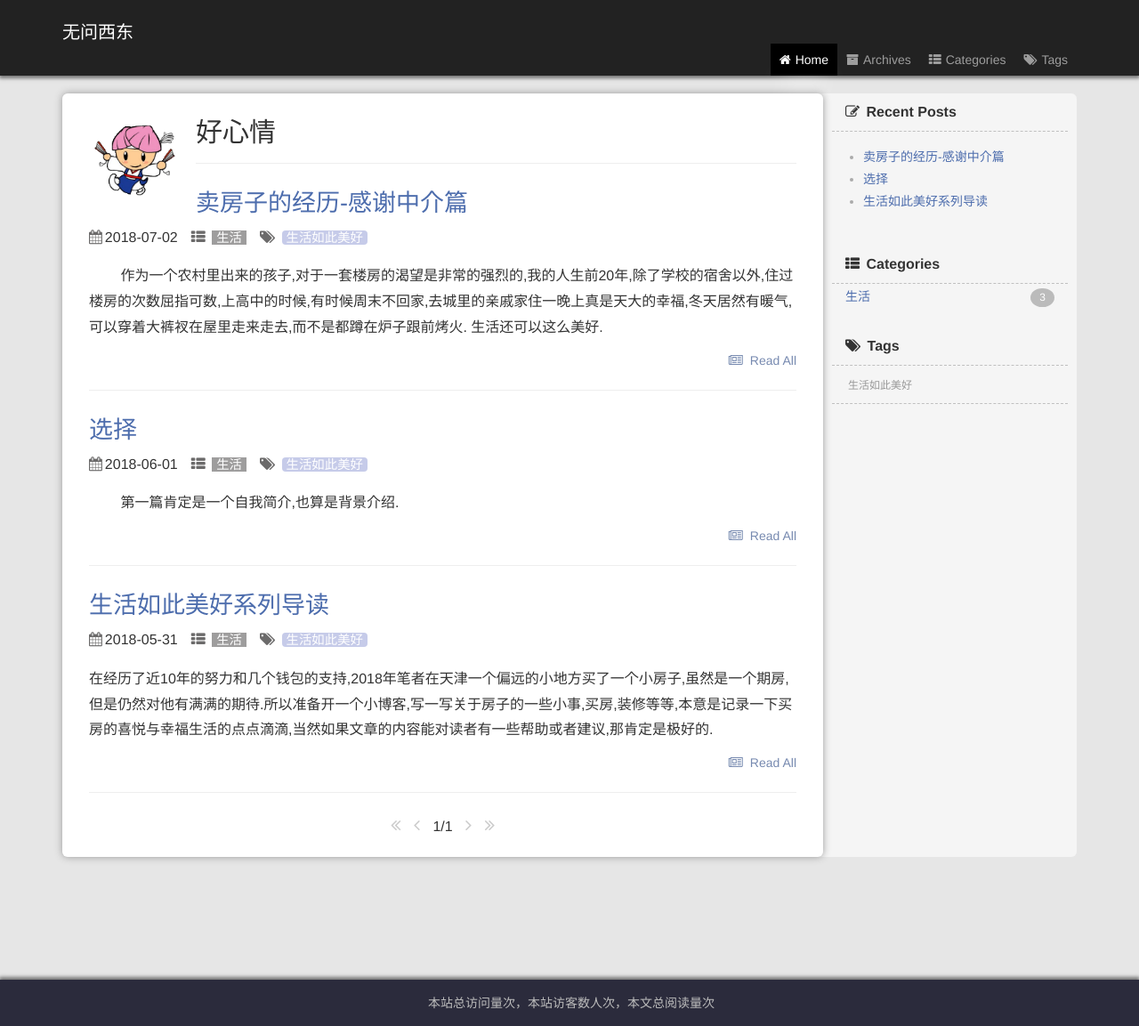
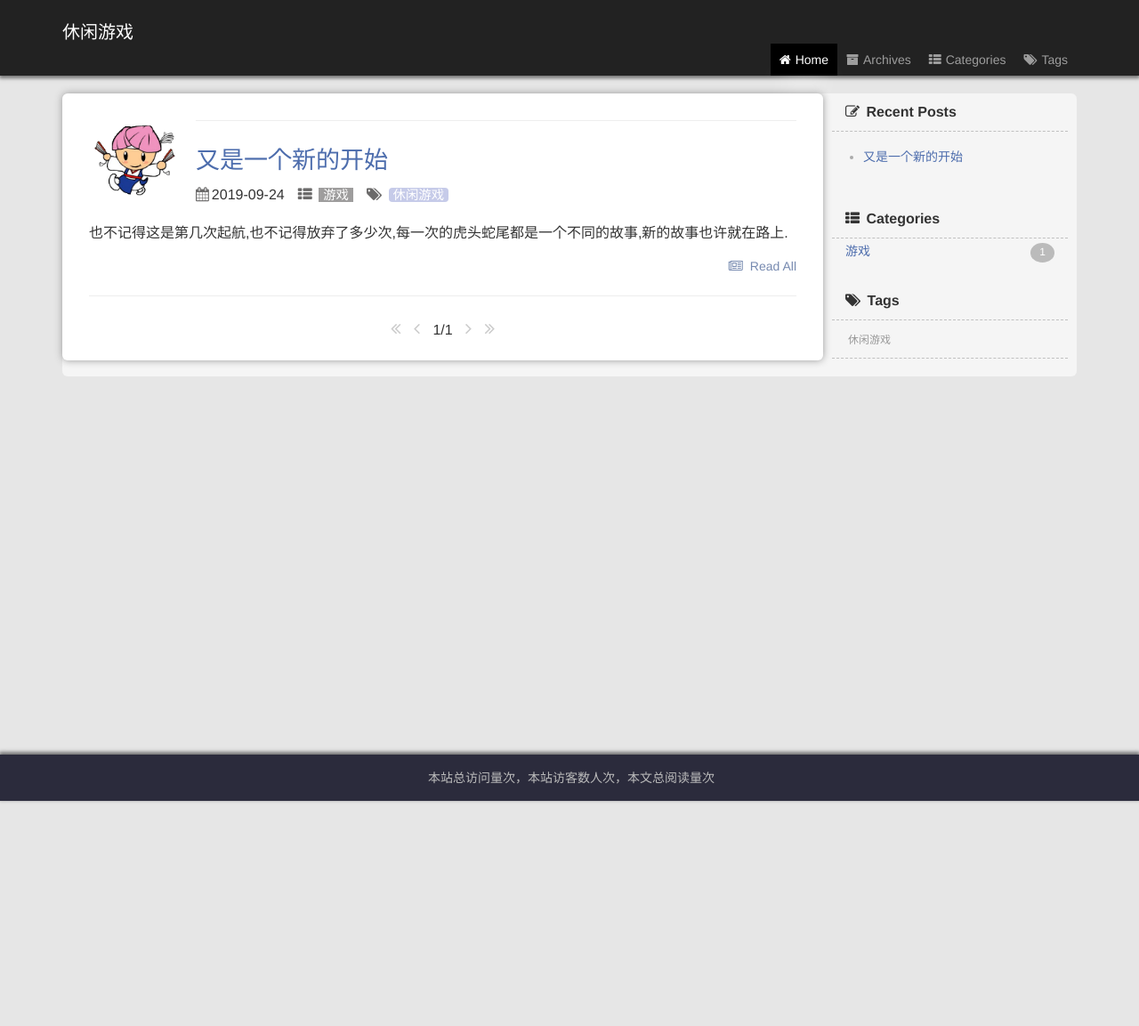
Before and after one commit to wuming0108/wuming0108.github.io, a Jekyll site: the page built from index.html, in a window 1280 px wide. Shown: the whole page at 89% size. Built offline with Jekyll 4.4.1, drawn with Linux system fonts in a browser that asks for light colours; the list of posts is cut into pages by our own code; comment, search, counter and statistics services are not loaded; a style sheet for code colours, icons or effects is not loaded; after the commit the page ends 900 px from its top, so only the background shows below that.

Commit message:
新的开始

```diff
--- a/_config.yml
+++ b/_config.yml
@@ -6,7 +6,7 @@
 # 'jekyll serve'. If you change this file, please restart the server process.
 
 # Site settings
-title: 无问西东
+title: 休闲游戏
 brief-intro: ""
 #baseurl: "" # the subpath of your site, e.g. /blog
 #url: "https://wuming0108.github.io" # the base hostname & protocol for your site
--- a/_posts/2018-05-30-my-first-blog.md
+++ /dev/null
@@ -1,11 +0,0 @@
----
-layout: post
-title:  "生活如此美好系列导读"
-date:   2018-05-31 20:14:54
-categories: 生活
-tags: 生活如此美好
----
-
-* content
-{:toc}
-在经历了近10年的努力和几个钱包的支持,2018年笔者在天津一个偏远的小地方买了一个小房子,虽然是一个期房,但是仍然对他有满满的期待.所以准备开一个小博客,写一写关于房子的一些小事,买房,装修等等,本意是记录一下买房的喜悦与幸福生活的点点滴滴,当然如果文章的内容能对读者有一些帮助或者建议,那肯定是极好的.
--- a/_posts/2018-06-01-choose.md
+++ /dev/null
@@ -1,23 +0,0 @@
----
-layout: post
-title:  "选择"
-date:   2018-06-01
-categories: 生活
-tags: 生活如此美好
----
-
-* content
-{:toc}
-&nbsp;&nbsp;&nbsp;&nbsp;&nbsp;&nbsp;&nbsp;&nbsp;第一篇肯定是一个自我简介,也算是背景介绍.
-<br/>
-
-
-
-
-&nbsp;&nbsp;&nbsp;&nbsp;&nbsp;&nbsp;&nbsp;&nbsp;笔者的身份是籍贯山东的北漂天津人,出生于山东一个五线城市的农村里,勉强混了一个大学学历,因为这操蛋的户籍制度,加上我大山东庞大的高考团队,高考成绩还算不错的我,第一学历只能混个大专,从事IT行业.
-<br/>
-&nbsp;&nbsp;&nbsp;&nbsp;&nbsp;&nbsp;&nbsp;&nbsp;2008年毕业后,经过三年的不懈努力,终于还清了家里欠了多年的债务,由于秉承了谁家工资高,去谁家打工的原则,从北京跳到了深圳,又从深圳跳到了北京,2012年才开始正式的在北京交社保,IT整个行业的薪资还是可以的,让我在14年有了买房子的想法,手里握着不多的钱,当时也能看看望京一些小区的大一居或者小两居,由于社保不满5年,学历不能办工作居住证,从14年开始,我从望京看到了北苑,从北苑看到了天通苑,从然后就是石景山,门头沟,最后终于在16年底,全国房价大爆发,加上对北京户口的无望,让我转向了天津.2017年找了一个不靠谱的中介给办理天津人才引进,直到2018年4月份我才开始正式的成为了一名天津人,也就开始了自己买房子的征途.
-<br/>
-&nbsp;&nbsp;&nbsp;&nbsp;&nbsp;&nbsp;&nbsp;&nbsp;每个人心中,都会有一个地域鄙视链,天津人也不例外,老天津卫心中的自己永远属于鄙视链的最顶端,而我这种复杂身份的人,肯定是要属于低好几级的鄙视链中,况且(下面划重点) ,天津市区经过几轮的大涨以后,仍然是属于容不下我肉体的高度,恰逢京津冀一体化的展开,雄安新区的成立,在研究了N久的城市与区域定位后,我准备把我的灵魂与肉体放在一个叫滨海新区的地方,这是一个神奇的区域,有许多的关键词可以查询: 天津812爆炸  中国曼哈顿  最大鬼城响螺湾 万亿GDP GDP挤水(宾每新区) 很多的资料都可以从渤海论坛和高楼迷里面看到,如果你想对这个区域的过往了解,你可以把这俩论坛当作一个小说,一直往前翻,会发现很多很有意思的事情. 还有比较接地气的贴吧:滨海新区吧与塘沽吧.
-<br/>
-&nbsp;&nbsp;&nbsp;&nbsp;&nbsp;&nbsp;&nbsp;&nbsp;
--- a/_posts/2018-06-14-sellhouse.md
+++ /dev/null
@@ -1,23 +0,0 @@
----
-layout: post
-title:  "卖房子的经历-感谢中介篇"
-date:   2018-7-2
-categories: 生活
-tags: 生活如此美好
----
-
-* content
-{:toc}
-&nbsp;&nbsp;&nbsp;&nbsp;&nbsp;&nbsp;&nbsp;&nbsp;作为一个农村里出来的孩子,对于一套楼房的渴望是非常的强烈的,我的人生前20年,除了学校的宿舍以外,住过楼房的次数屈指可数,上高中的时候,有时候周末不回家,去城里的亲戚家住一晚上真是天大的幸福,冬天居然有暖气,可以穿着大裤衩在屋里走来走去,而不是都蹲在炉子跟前烤火. 生活还可以这么美好.
-<br/>
-
-
-
-
-&nbsp;&nbsp;&nbsp;&nbsp;&nbsp;&nbsp;&nbsp;&nbsp;大学毕业第四年,由于亲戚家的哥在外面出了点状况,欠了好多钱,准备把房子卖了,然后我就没经大脑的决定,一定要买下来,那是承载了我对楼房梦想的小区,于是我借了姐家姑家姨家同学那12万加上我攒的几千块钱,付了个首付,总价24万,是个顶楼.买完房子的前第一年,心里特别的踏实,虽然在北漂南飘,基本上没住过,但是也经常在睡梦中被乐醒.
-<br/>
-&nbsp;&nbsp;&nbsp;&nbsp;&nbsp;&nbsp;&nbsp;&nbsp;2016年由于对北京房子没有什么盼望的价值了,目光转向天津后,我们举家做出一个决定把这个房子卖掉,去天津买房子,2016年底在58上挂价格30万送全套家具, 但是经常有中介还价26万,然后每次就是把中介一顿骂,这样的情况一致持续到了2017年6月份,因为小区内同一楼层同一户型卖了35万,于是我大胆的做出了一个决定,我把价格标到37万,这一决定遭到了全家人的反对,半年了30万没卖出去,突然提价到37万,你到底想不想卖,于是我排除众议,决定价格就是37万.
-<br/>
-&nbsp;&nbsp;&nbsp;&nbsp;&nbsp;&nbsp;&nbsp;&nbsp; 之后有中介来问我,哥,咱这房子卖37万,我如果卖到39万,能不能多出的两万一人一半,我说没问题,然后他的客户并没有相中房子,我再次提高卖价,经过了中介一个月的不懈努力,我的房价已经提到了48万,直到9月底,一个个人买家打电话说想买房子 问问最低多少钱我说46万吧,他咬咬牙说44万咱们今天就签合同,我算着儿子10月份出生了,也不愿意多墨迹了,就直接给签合同卖了.
-<br/>
-&nbsp;&nbsp;&nbsp;&nbsp;&nbsp;&nbsp;&nbsp;&nbsp;卖房总结:首先感谢党,感谢政府,让四线五线的城市房价也飞了起来,其次感谢网络,让我们快速的接收到非常有用的信息,接着感谢这些不满足现状的中介,一步一步的把房子价格提高.最后感谢买房子的人,房子卖完,终于有首付可以去天津买房子了.其中要特别声明的.在卖房期间,我没有恶意违约过,只是买家觉得价格贵,而放弃购买,所以我才有机会一步一步涨价,买家购买过程中,因为首付不够,我也是等了三个月才让他们把首付凑够,然后配合贷款,甚至主动找房管局的关系给安排过户,毫不客气的说,我是一个中国好卖家.
--- /dev/null
+++ b/_posts/2019-09-24-the-new-start.md
@@ -0,0 +1,11 @@
+---
+layout: post
+title:  "又是一个新的开始"
+date:   2019-09-24 12:14:54
+categories: 游戏
+tags: 休闲游戏
+---
+
+* content
+{:toc}
+也不记得这是第几次起航,也不记得放弃了多少次,每一次的虎头蛇尾都是一个不同的故事,新的故事也许就在路上.
--- a/index.html
+++ b/index.html
@@ -5,7 +5,7 @@
 <div class="page clearfix" index>
     <div class="left">
         <img src="image/icon.png" style="width:100px;height:100px;float:left;margin-right:20px;">
-        <h1>好心情</h1>
+        <h1></h1>
         <small>{{site.motto}}</small>
         <div></div>
         <hr>
```
